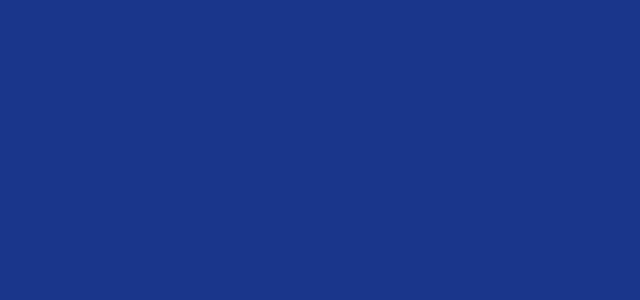
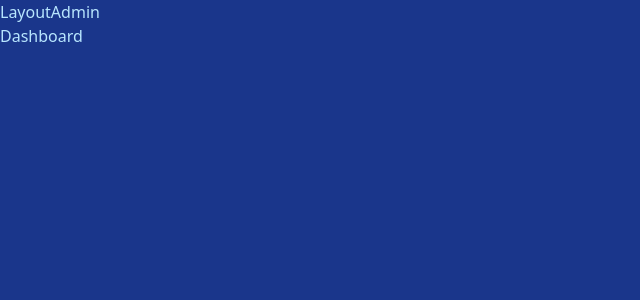
Before and after one commit to armmani/J.TAM.DAY2.FRONT, a React (Vite) app: page /admin in a window 1280 px wide. Before the commit this address had no page. Shown: the top 300 px of the page, without its empty margins (0-640 px from the left). Built offline with nearby package versions, Linux system fonts and the light colour scheme.

Commit message:
layout done

```diff
--- /dev/null
+++ b/src/components/MainNav.jsx
@@ -0,0 +1,6 @@
+function MainNav() {
+  return (
+    <div>MainNav</div>
+  )
+}
+export default MainNav
--- a/src/layouts/LayoutAdmin.jsx
+++ b/src/layouts/LayoutAdmin.jsx
@@ -1,6 +1,11 @@
+import { Outlet } from "react-router"
+
 function LayoutAdmin() {
   return (
-    <div>LayoutAdmin</div>
+    <div>
+      LayoutAdmin
+      <Outlet />
+    </div>
   )
 }
 export default LayoutAdmin
--- a/src/routes/AppRoutes.jsx
+++ b/src/routes/AppRoutes.jsx
@@ -8,6 +8,7 @@ import Login from "../pages/auth/Login";
 import Dashboard from "../pages/admin/Dashboard";
 import Manage from "../pages/admin/Manage";
 import Layout from "../layouts/Layout";
+import LayoutAdmin from "../layouts/LayoutAdmin";
 
 function AppRoutes() {
   return (
@@ -21,8 +22,10 @@ function AppRoutes() {
       </Route>
 
       {/* Private  */}
-      <Route path="/admin/dashboard" element={<Dashboard />} />
-      <Route path="/admin/manage" element={<Manage />} />
+      <Route path="admin" element={<LayoutAdmin />}>
+        <Route index element={<Dashboard />} />
+        <Route path="manage" element={<Manage />} />
+      </Route>
     </Routes>
   );
 }
```
